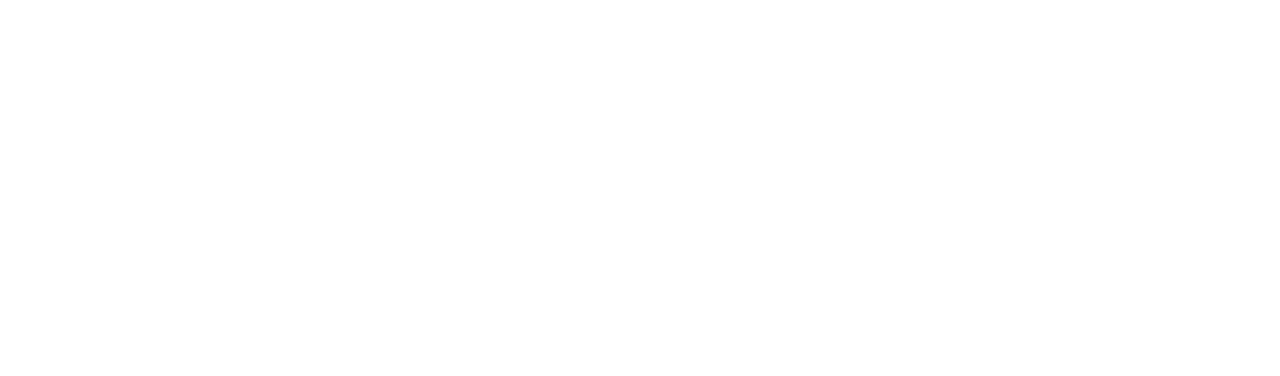
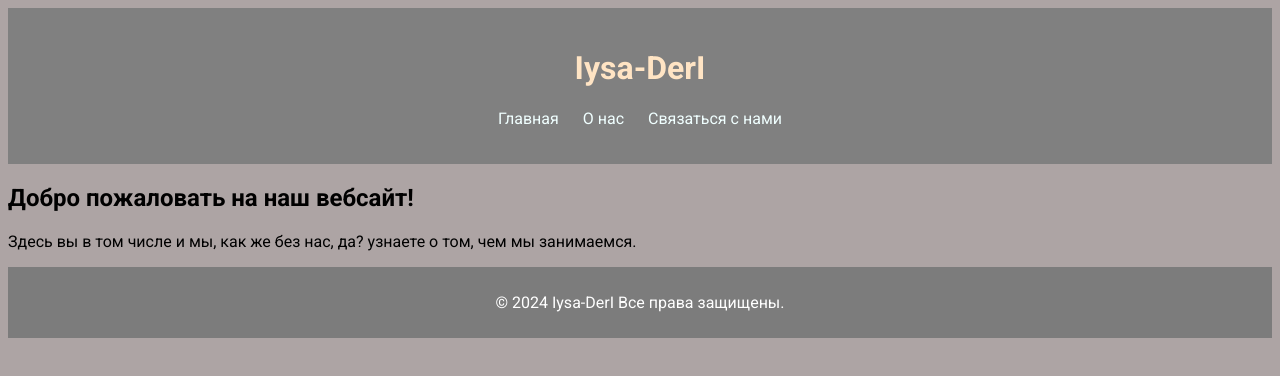
Before and after one commit to der1el/My_1st_website, a plain HTML site: page index.html in a window 1280 px wide. Drawn offline with Linux system fonts and the light colour scheme.

Commit message:
new .css style
new .css style and folder accuired with html

```diff
--- /dev/null
+++ b/css/styles.css
@@ -0,0 +1,38 @@
+body {
+		background-color: rgb(173, 164, 164);
+		font-family: 'Roboto' , sans-serif;
+}
+header {
+	background-color: gray;
+	color:bisque;
+	padding: 20px 0;
+	text-align: center;
+}
+
+header nav ul {
+	list-style-type: none;
+	padding: 0%;
+}
+
+header nav ul li {
+	display: inline;
+	margin: 0 10px;
+}
+
+header nav ul li a {
+	color: azure;
+	text-decoration: none;
+}
+
+header nav ul li a:hover {
+	text-decoration: underline;
+}
+
+footer {
+	background-color: #7c7c7c;
+	color: white;
+	text-align: center;
+	padding: 10px 0;
+	width: 100%;
+	bottom: 0;
+}
--- a/index.html
+++ b/index.html
@@ -3,13 +3,28 @@
 <head>
 	<meta charset="UTF-8">
 	<meta name="viewport" content="width=device-width, initial-scale=1.0">
-	<title>Test1</title>
+	<link rel="stylesheet" href="css/styles.css">
+	<link href="https://fonts.googleapis.com/css2?family=Roboto:wght@400;700&display=swap" rel="stylesheet">
+	<title>Тест</title>
 </head>
 <body>
 	<header>
+		<h1>Iysa-DerI</h1>
 		<nav>
-			<ul></ul>
+			<ul>
+				<li><a href="#home">Главная</a></li>
+				<li><a href="#about">О нас</a></li>
+				<li><a href="#contact us">Связаться с нами</a></li>
+			</ul>
 			</nav>
 		</header>
+		<main>
+			<h2>Добро пожаловать на наш вебсайт!</h2>
+			<p>Здесь вы <spoiler>в том числе и мы, как же без нас, да?</spoiler> узнаете о том, чем мы занимаемся.</p>
+		</main>
+
+		<footer>
+			<p>&copy; 2024 Iysa-DerI Все права защищены.</p>
+		</footer>
 </body>
 </html>
```
Also changed, not shown: css/style.css (deleted).
